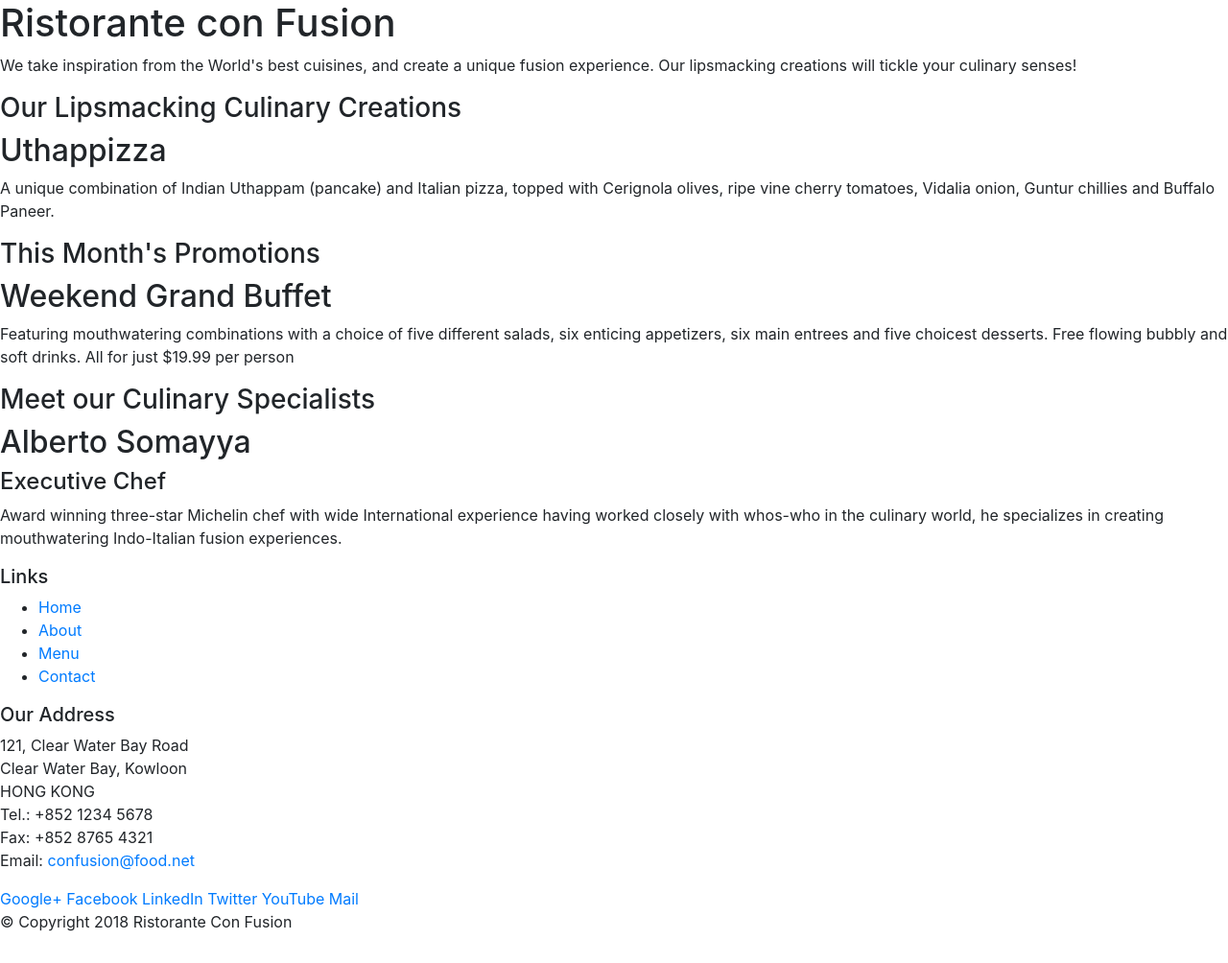
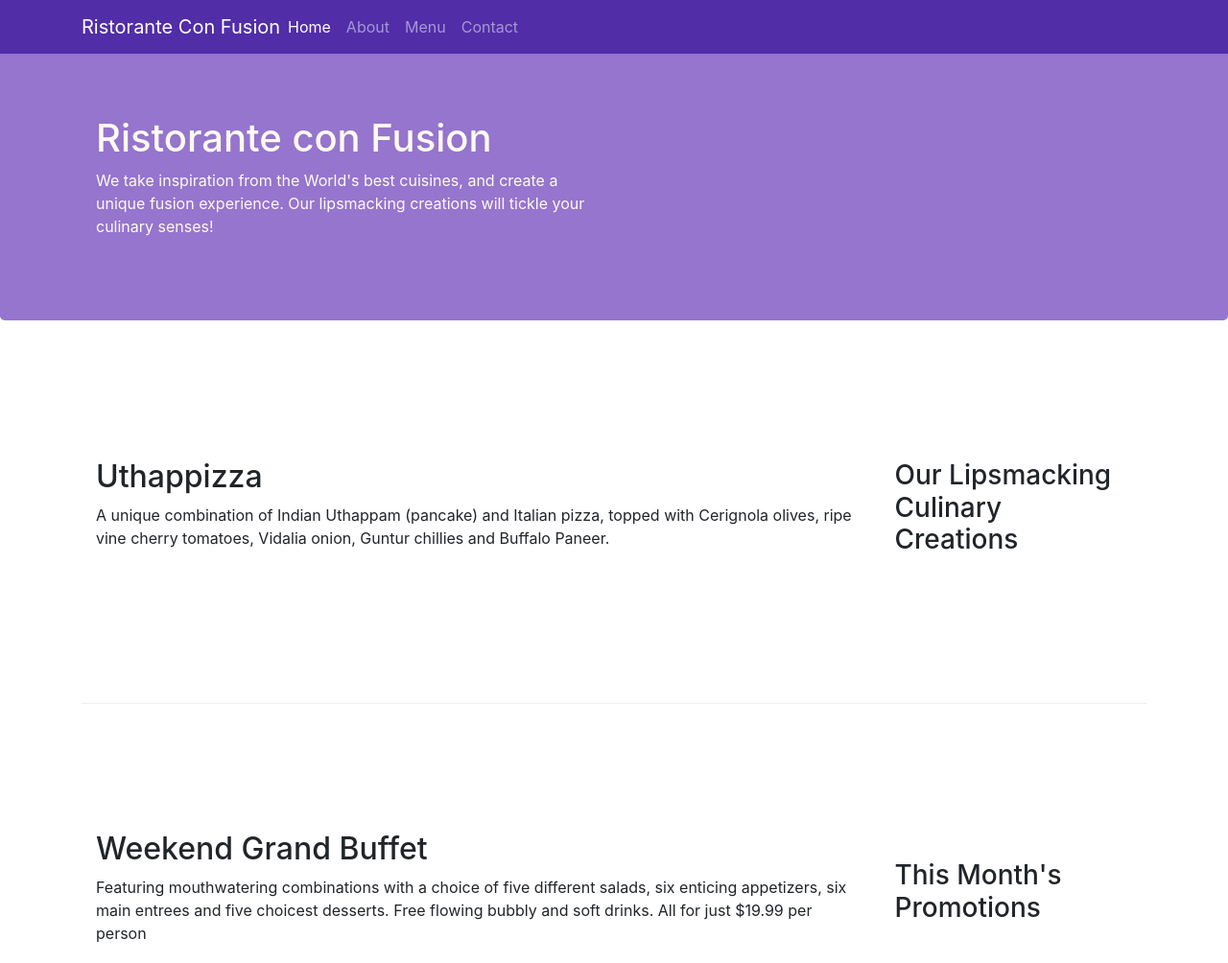
Before and after one commit to bachasjoshi/FrontPage-, a website: page index.html in a window 1280 px wide. Shown: the top 1004 px of the page at 96% size. Drawn offline with nearby package versions, Linux system fonts and the light colour scheme.

Commit message:
navbar and breadcrumb

```diff
--- /dev/null
+++ b/css/styles.css
@@ -0,0 +1,43 @@
+.row-header{
+                margin: 0px auto;
+                padding: 0px auto;
+}
+.row-content{
+
+                margin: 0px auto;
+                padding: 50px 0px 50px 0px ;
+                border-bottom: 1px ridge;
+                min-height: 400px;
+
+}
+.footer{
+            background-color: #D1C4E9;
+            margin: 0px auto;
+            padding: 20px 0px 20px 0px;
+
+}
+.jumbotron{
+
+            margin: 0px auto;
+            padding: 70px 30px 70px 30px;
+            background-color: #9575CD;
+            color: floralwhite;
+}
+.address{
+
+            margin: 0px;
+            font-size: 80%;
+            color: #0f0f0f;
+}
+.row-aboutus{
+
+            margin: 0px auto;
+            padding: 10px 15px;
+}
+body{
+            padding: 50px 0px 0px;
+            z-index: 0;
+}
+.navbar-dark{
+            background-color: #512DA8;
+}
--- a/index.html
+++ b/index.html
@@ -9,52 +9,71 @@
 
         <!-- Bootstrap CSS -->
         <link rel="stylesheet" href="node_modules/bootstrap/dist/css/bootstrap.min.css">
+        <link rel="stylesheet" href="css/styles.css">
     <title>Ristorante Con Fusion</title>
 
 </head>
 
 <body>
 
-    <header>
-        <div>
-            <div>
-                <div>
+    <nav class="navbar navbar-dark navbar-expand-sm  fixed-top">
+
+        <div class="container">
+            <button class="navbar-toggler" type="button" data-toggle="collapse" data-target="#Navbar">
+                <span class="navbar-toggler-icon"></span>
+            </button>
+            <a class="navbar-brand mr-auto" href="./index.html"> Ristorante Con Fusion</a>
+            <div class="collapse navbar-collapse" id="Navbar">
+                <ul class="navbar-nav mr-auto">
+                    <li class="nav-item active"> <a class="nav-link" href="./index.html">Home</a></li>
+                    <li class="nav-item "> <a class="nav-link" href="./aboutus.html">About</a></li>
+                    <li class="nav-item "> <a class="nav-link" href="#">Menu</a></li>
+                    <li class="nav-item "> <a class="nav-link" href="#">Contact</a></li>
+                </ul>
+            </div>
+
+        </div>
+    </nav>
+    <header class="jumbotron" >
+        <div class="container">
+            <div class="row row-header">
+                <div class="col-12 col-sm-6">
                     <h1>Ristorante con Fusion</h1>
                     <p>We take inspiration from the World's best cuisines, and create a unique fusion experience. Our lipsmacking creations will tickle your culinary senses!</p>
                 </div>
-                <div>
+                <div class="col-12 col-sm">
                 </div>
             </div>
         </div>
     </header>
 
-    <div>
-        <div>
-            <div>
+    <div class="container">
+        <div class="row row-content align-items-center" >
+            <div class="col-12 col-sm-4 order-sm-last col-md-3">
                 <h3>Our Lipsmacking Culinary Creations</h3>
             </div>
-            <div>
+            <div class="col col-sm order-sm-first col-md">
                 <h2>Uthappizza</h2>
                 <p>A unique combination of Indian Uthappam (pancake) and Italian pizza, topped with Cerignola olives, ripe vine cherry tomatoes, Vidalia onion, Guntur chillies and Buffalo Paneer.</p>
             </div>
         </div>
 
 
-        <div>
-            <div>
+        <div class="row row-content align-items-center">
+            <div class="col-12 col-sm-4 order-sm-last col-md-3">
                 <h3>This Month's Promotions</h3>
             </div>
-            <div>
+            <div class="col col-sm order-sm-first col-md">
                 <h2>Weekend Grand Buffet</h2>
                 <p>Featuring mouthwatering combinations with a choice of five different salads, six enticing appetizers, six main entrees and five choicest desserts. Free flowing bubbly and soft drinks. All for just $19.99 per person </p>
             </div>
         </div>
 
-        <div>
-            <div>
+        <div class="row row-content align-items-center ">
+            <div class="col-12 col-sm-4 order-sm-last col-md-3">
                 <h3>Meet our Culinary Specialists</h3>
             </div>
-            <div>
+            <div class="col col-sm order-sm-first col-md">
                 <h2>Alberto Somayya</h2>
                 <h4>Executive Chef</h4>
                 <p>Award winning three-star Michelin chef with wide International experience having worked closely with whos-who in the culinary world, he specializes in creating mouthwatering Indo-Italian fusion experiences. </p>
@@ -62,19 +81,19 @@
         </div>
     </div>
 
-    <footer>
-        <div>
-            <div>
-                <div>
+    <footer class="footer">
+        <div class="container">
+            <div class="row">
+                <div class="col-4 ofset-1 col-sm-2">
                     <h5>Links</h5>
-                    <ul>
-                        <li><a href="#">Home</a></li>
-                        <li><a href="#">About</a></li>
+                    <ul class="list-unstyled">
+                        <li><a href="index.html">Home</a></li>
+                        <li><a href="aboutus.html">About</a></li>
                         <li><a href="#">Menu</a></li>
                         <li><a href="#">Contact</a></li>
                     </ul>
                 </div>
-                <div>
+                <div class="col-7 col-sm-5">
                     <h5>Our Address</h5>
                     <address>
 		              121, Clear Water Bay Road<br>
@@ -85,8 +104,8 @@
 		              Email: <a href="mailto:confusion@food.net">confusion@food.net</a>
 		           </address>
                 </div>
-                <div>
-                    <div>
+                <div class="col-12 col-sm-4 align-self-center">
+                    <div class="text-center">
                         <a href="http://google.com/+">Google+</a>
                         <a href="http://www.facebook.com/profile.php?id=">Facebook</a>
                         <a href="http://www.linkedin.com/in/">LinkedIn</a>
@@ -96,8 +115,8 @@
                     </div>
                 </div>
            </div>
-           <div>
-                <div>
+           <div class="row justify-content-center">
+                <div class="col-auto">
                     <p>© Copyright 2018 Ristorante Con Fusion</p>
                 </div>
            </div>
```
Also changed, not shown: aboutus.html (added, +134 -0 lines), 1 other file.
